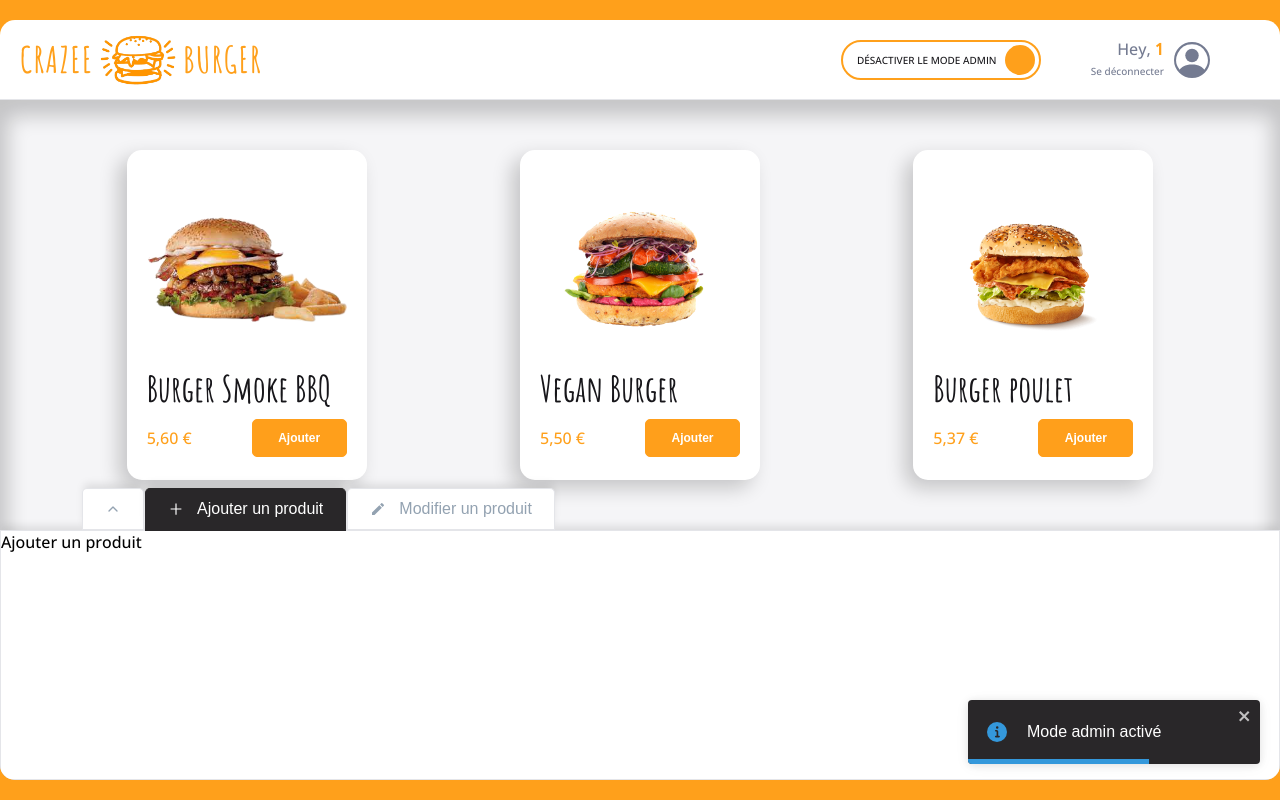
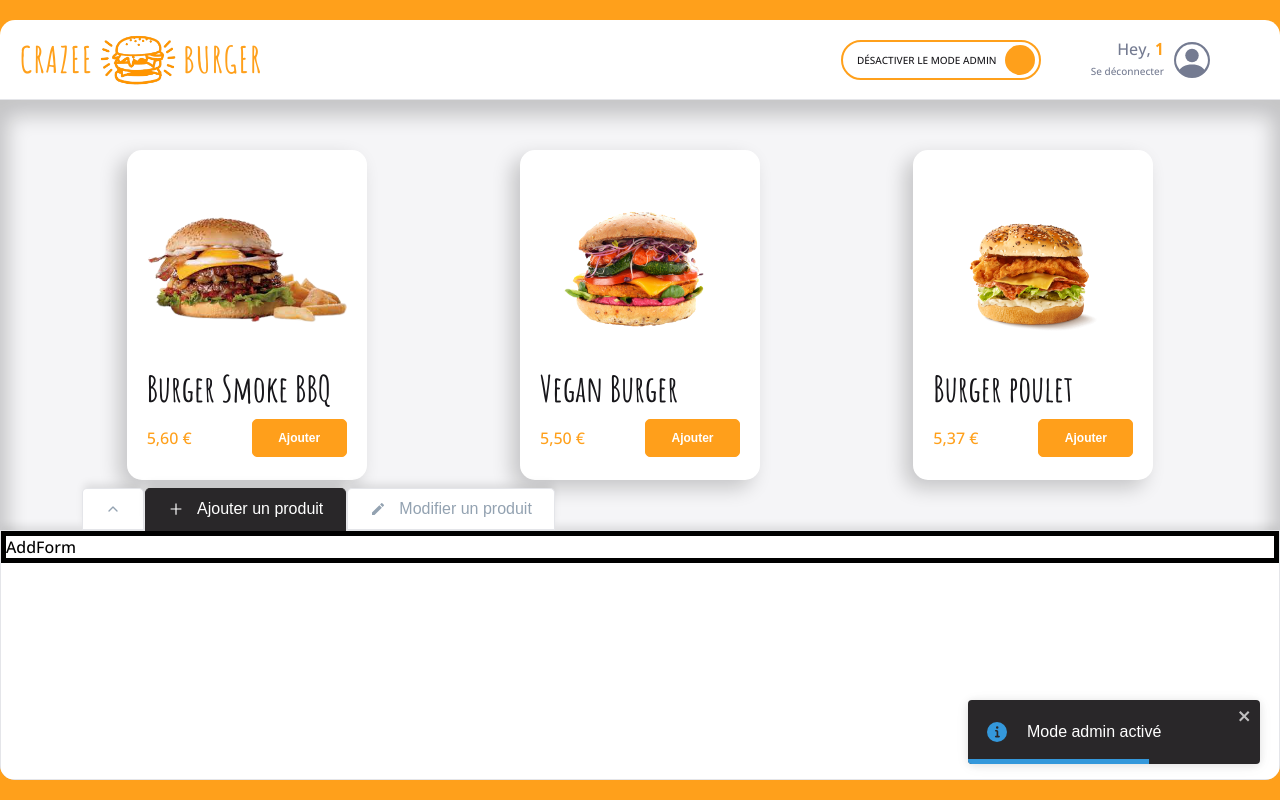
Before and after one commit to Chermann-KING/burger, a React (Create React App) app: page /order/1 in a window 1280 px wide. Both pictures are taken after a click on the label 940 px from the left and 59 px from the top of the page. Built offline with nearby package versions, Linux system fonts and the light colour scheme.

Commit message:
♻️ F08: ORDER > Main > Admin > Tabs > tabsConfig > Add <AddForm /> and <EditForm />

```diff
--- a/src/components/pages/order/Main/Admin/Admin.js
+++ b/src/components/pages/order/Main/Admin/Admin.js
@@ -1,6 +1,6 @@
 import { styled } from "styled-components";
 import AdminTabs from "./AdminTabs";
-import AdminPanel from "./AdminPanel";
+import AdminPanel from "../Admin/AdminPanel/AdminPanel";
 import { useContext } from "react";
 import OrderContext from "../../../../../context/OrderContext";
 
--- /dev/null
+++ b/src/components/pages/order/Main/Admin/AdminPanel/AddForm.js
@@ -0,0 +1,9 @@
+import { styled } from "styled-components";
+
+export default function AddForm() {
+  return <AddFormStyled>AddForm</AddFormStyled>;
+}
+
+const AddFormStyled = styled.form`
+  border: 5px solid black;
+`;
--- a/src/components/pages/order/Main/Admin/AdminPanel.js
+++ b/src/components/pages/order/Main/Admin/AdminPanel/AdminPanel.js
@@ -1,8 +1,8 @@
 import { styled } from "styled-components";
-import { theme } from "../../../../../theme/theme";
+import { theme } from "../../../../../../theme/theme";
 import { useContext } from "react";
-import OrderContext from "../../../../../context/OrderContext";
-import { getTabSelected, tabsConfig } from "./tabsConfig";
+import OrderContext from "../../../../../../context/OrderContext";
+import { getTabSelected, tabsConfig } from "../tabsConfig";
 
 export default function AdminPanel() {
   const { currentTabSelected } = useContext(OrderContext);
@@ -11,7 +11,7 @@ export default function AdminPanel() {
   const tabSelected = getTabSelected(tabs, currentTabSelected);
 
   return (
-    <AdminPanelStyled>{tabSelected && tabSelected.label}</AdminPanelStyled>
+    <AdminPanelStyled>{tabSelected && tabSelected.Content}</AdminPanelStyled>
   );
 }
 const AdminPanelStyled = styled.div`
--- /dev/null
+++ b/src/components/pages/order/Main/Admin/AdminPanel/EditForm.js
@@ -0,0 +1,9 @@
+import { styled } from "styled-components";
+
+export default function EditForm() {
+  return <EditFormStyled>EditForm</EditFormStyled>;
+}
+
+const EditFormStyled = styled.form`
+  border: 5px solid black;
+`;
--- a/src/components/pages/order/Main/Admin/tabsConfig.js
+++ b/src/components/pages/order/Main/Admin/tabsConfig.js
@@ -1,16 +1,20 @@
 import { AiOutlinePlus } from "react-icons/ai";
 import { MdModeEditOutline } from "react-icons/md";
+import AddForm from "../Admin/AdminPanel/AddForm";
+import EditForm from "../Admin/AdminPanel/EditForm";
 
 export const tabsConfig = [
   {
     index: "add",
     label: "Ajouter un produit",
     Icon: <AiOutlinePlus />,
+    Content: <AddForm />,
   },
   {
     index: "edit",
     label: "Modifier un produit",
     Icon: <MdModeEditOutline />,
+    Content: <EditForm />,
   },
 ];
 
```
